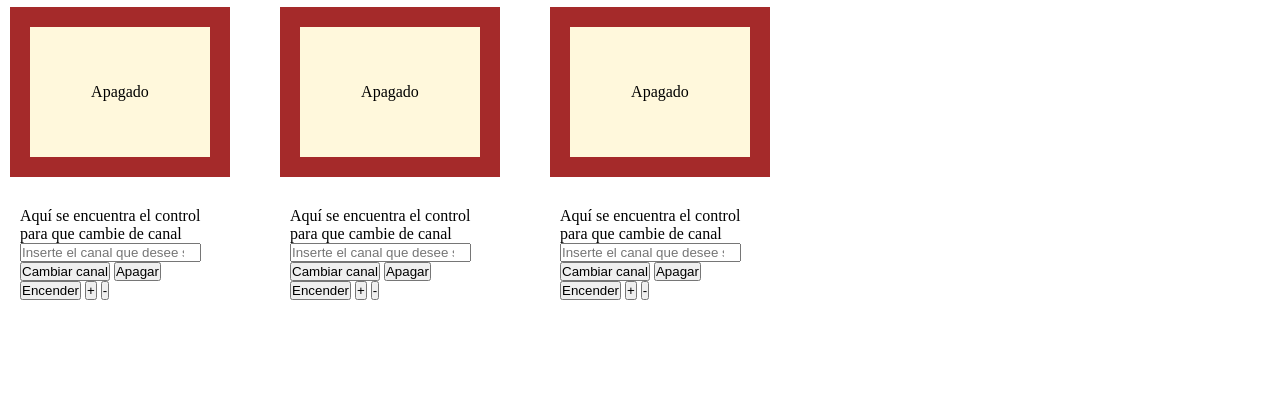
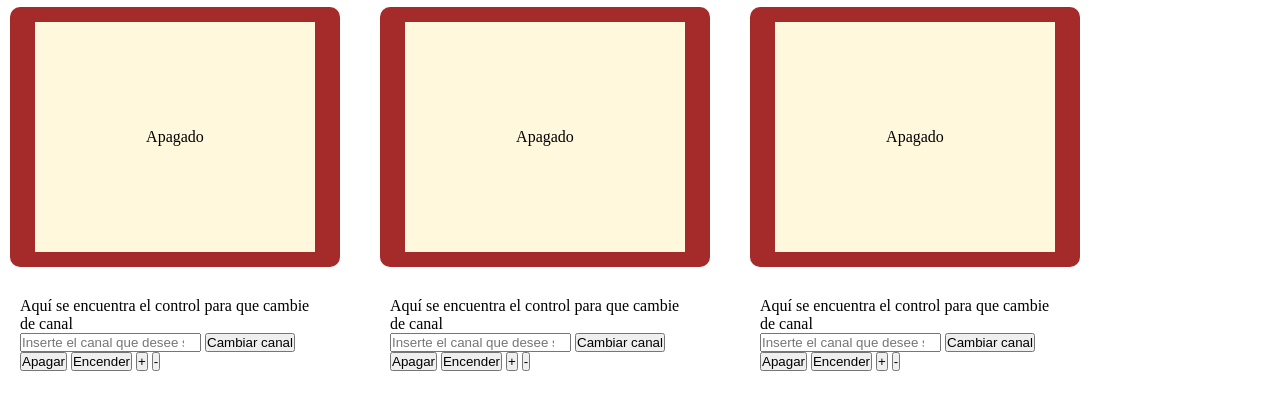
Before and after one commit to armandolezama/reto-poly, a website: page public/index.html in a window 1280 px wide. Shown: the part 40-450 px from the top of the page. Drawn offline with Linux system fonts and the light colour scheme.

Commit message:
se preparó la estructura para fetch

```diff
--- a/public/script.js
+++ b/public/script.js
@@ -1,6 +1,12 @@
-mainSection =  document.querySelector('#main-section')
-let limit = 20
+//Este código tiene como objetivo presentar una simulación de televisiones para web.
+//Cada televisión cuenta con botones para controlarse y un sintonizador manual de canales
+//El sintonizador (control) sirve para ir a un canal en específico, configurado para respetar los límites de la tv
 
+let limit = 20 //Esta línea se utiliza para especificar el límite de canales para cada televisión
+
+//Se considera que la siguiente clase cumple con el concepto de abstracción de POO ya que, en un sólo modelo
+//engloba diversas funciones repetibles de un televisor. Como siguiente paso cada clase debería tener contenida en sí misma
+//el código en html que le corresponda a cada instancia de objetos
 class Television {
     constructor(model, manualCh, channel = 1){
         this.model = document.getElementById(model)
@@ -9,9 +15,17 @@ class Television {
         this.channel = channel
     }
     theChannel(){
-        this.model.innerHTML = `<div class="screen"><p class="ch-content">${this.channel}</p></div>`
+        this.model.innerHTML = `
+        <div class="screen">
+            <p class="ch-content">${this.channel}</p>
+        </div>`
     }
 
+    // async tuneIn(){
+    //     await fetch().then().catch()
+
+    //     return img
+    // }
     manualChannel(){
         if(this.turned){
             this.channel = this.manualCh.value
@@ -56,8 +70,10 @@ class Television {
     }
 }
 
+//Al poder ser utilizada repetidas veces cumple con el concepto de polimorfismo de POO
+//yaa que cada objeto instanciado con esta clase posee sus propios atributos, sólo se ingresa
+//el id en html del televisor, y el id de su control, y automáticamente se accede a sus métodos
+//y propiedades
 let firstTV = new Television ('first-tv', 'first-manual')
-
 let secondTV = new Television ('second-tv', 'second-manual')
-
 let thirdTV = new Television ('third-tv', 'third-manual')
--- a/public/styles.css
+++ b/public/styles.css
@@ -10,8 +10,8 @@
 
 .tv-container{
     display: inline-flex;
-    width: 270px;
-    height: 400px;
+    width: 370px;
+    height: 500px;
     flex-flow: column;
 }
 
@@ -20,24 +20,25 @@
     align-items: center;
     justify-content: center;
     background: brown;
-    width: 200px;
-    height: 150px;
-    padding: 10px;
+    width: 300px;
+    height: 250px;
+    padding: 15px;
     margin: 10px;
+    border-radius: 10px;
 }
 
 .screen{
     background: cornsilk;
-    width: 180px;
-    height: 130px;
+    width: 280px;
+    height: 230px;
     display: flex;
     justify-content: center;
     align-items: center;
 }
 
 .control{
-    width: 200px;
-    height: 150px;
+    width: 300px;
+    height: 2300px;
     padding: 10px;
     margin: 10px;
 }
```
